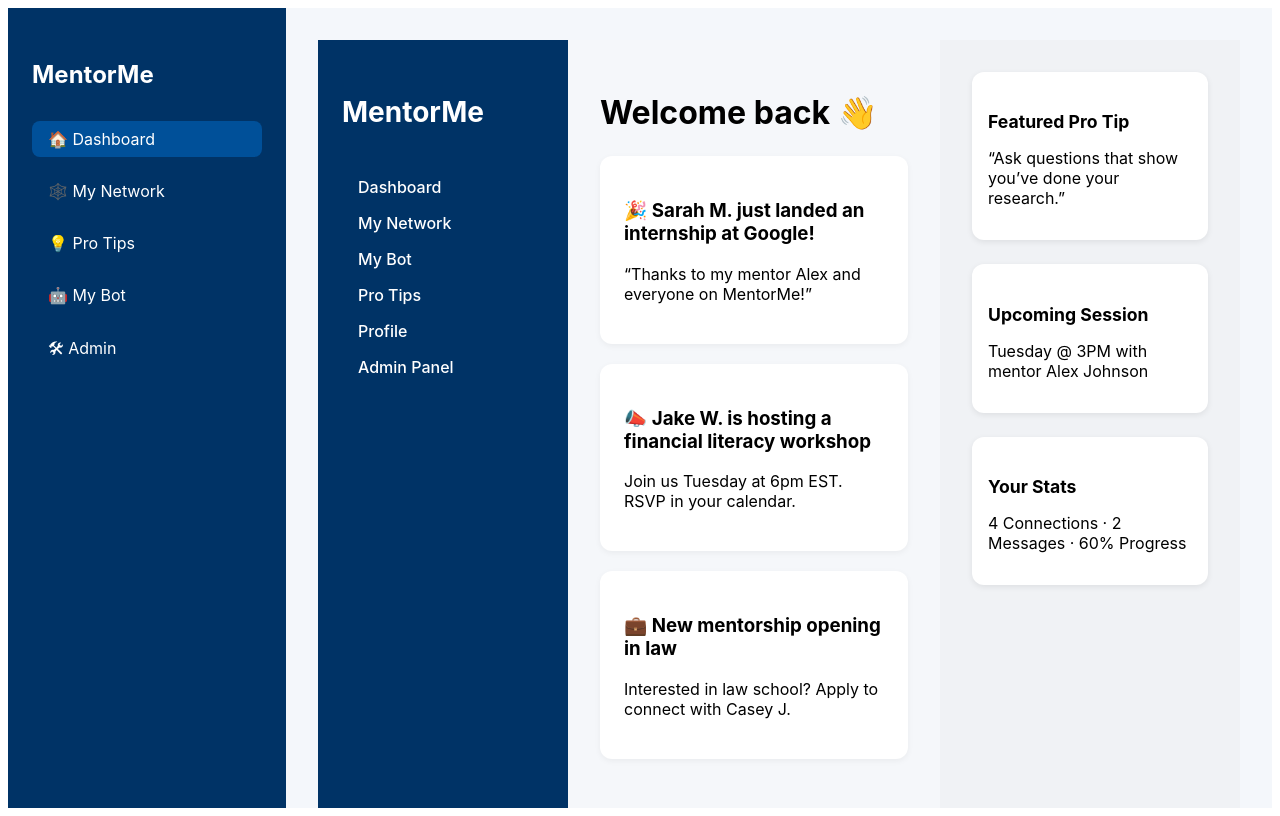
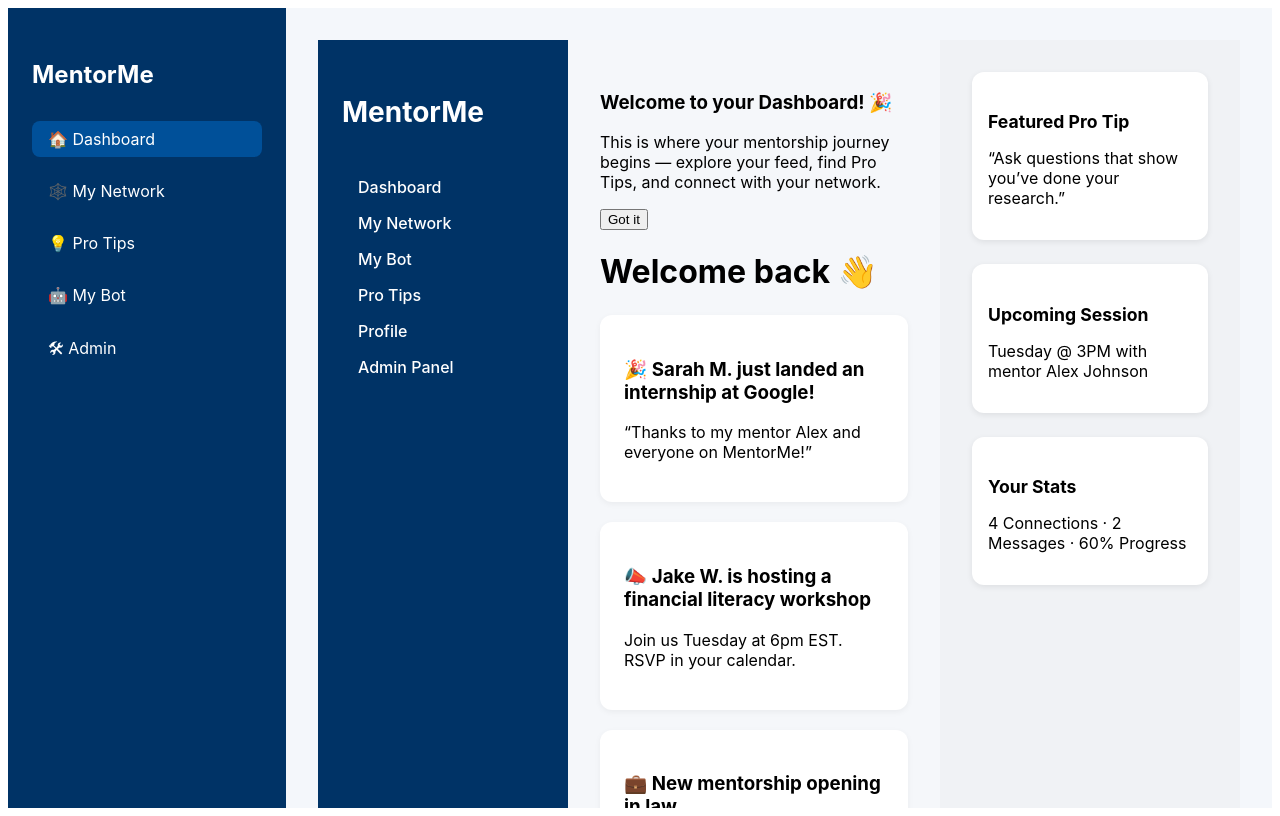
Before and after one commit to Rfitzgerald-svg/mentorme-frontend-, a React (Create React App) app: page /dashboard in a window 1280 px wide. Built offline with nearby package versions, Linux system fonts and the light colour scheme.

Commit message:
Update Dashboard.jsx

```diff
--- a/src/routes/Dashboard.jsx
+++ b/src/routes/Dashboard.jsx
@@ -1,8 +1,10 @@
-import React from "react";
+import React, { useState } from "react";
 import { Link } from "react-router-dom";
 import "./Dashboard.css";
 
 export default function Dashboard() {
+  const [showTour, setShowTour] = useState(true);
+
   return (
     <div className="dashboard-wrapper">
       <aside className="sidebar">
@@ -20,6 +22,13 @@ export default function Dashboard() {
       </aside>
 
       <main className="feed">
+        {showTour && (
+          <div className="tour-banner">
+            <h3>Welcome to your Dashboard! 🎉</h3>
+            <p>This is where your mentorship journey begins — explore your feed, find Pro Tips, and connect with your network.</p>
+            <button onClick={() => setShowTour(false)}>Got it</button>
+          </div>
+        )}
         <h1>Welcome back 👋</h1>
         <section className="post-card">
           <h3>🎉 Sarah M. just landed an internship at Google!</h3>
```
